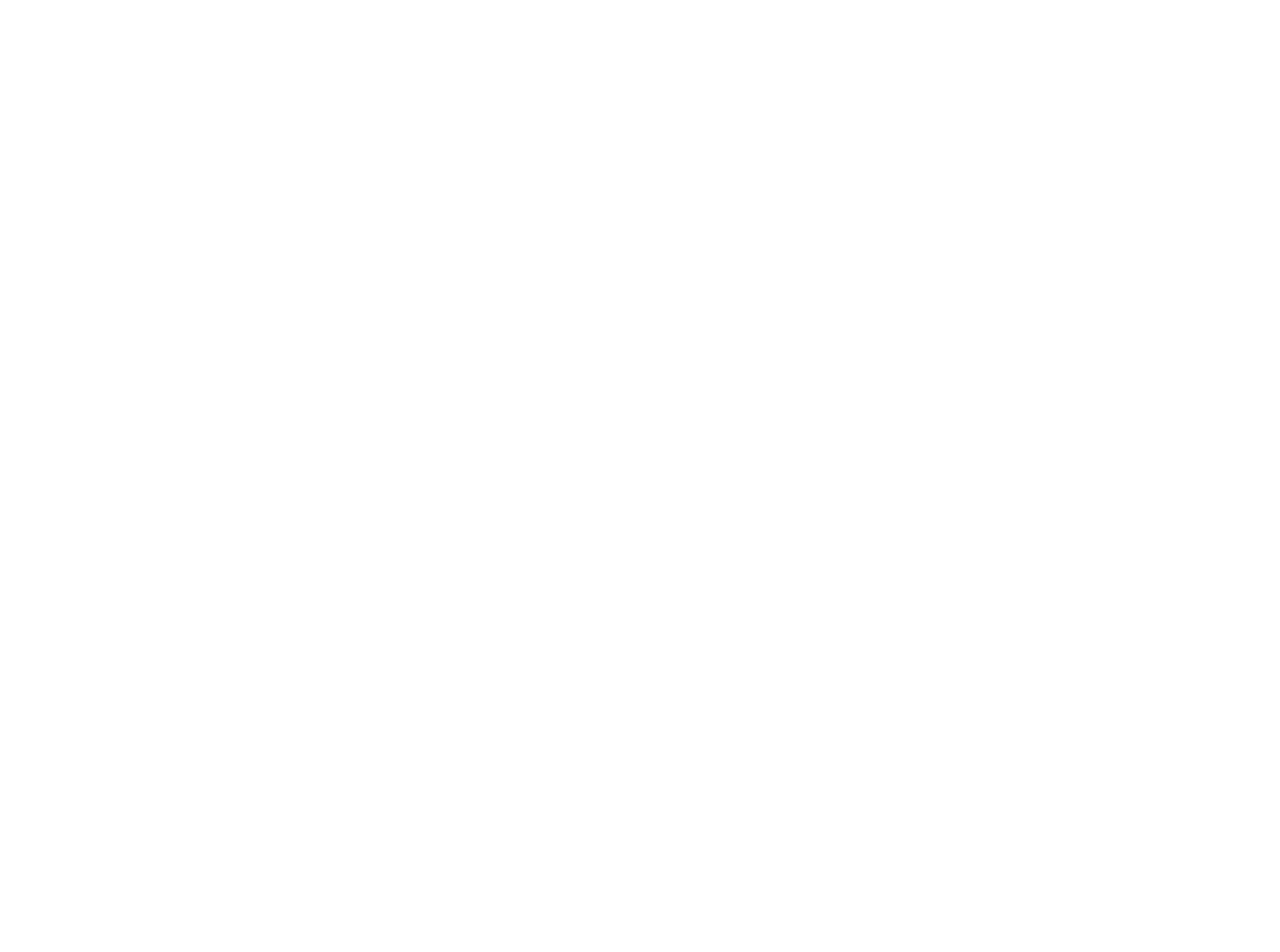
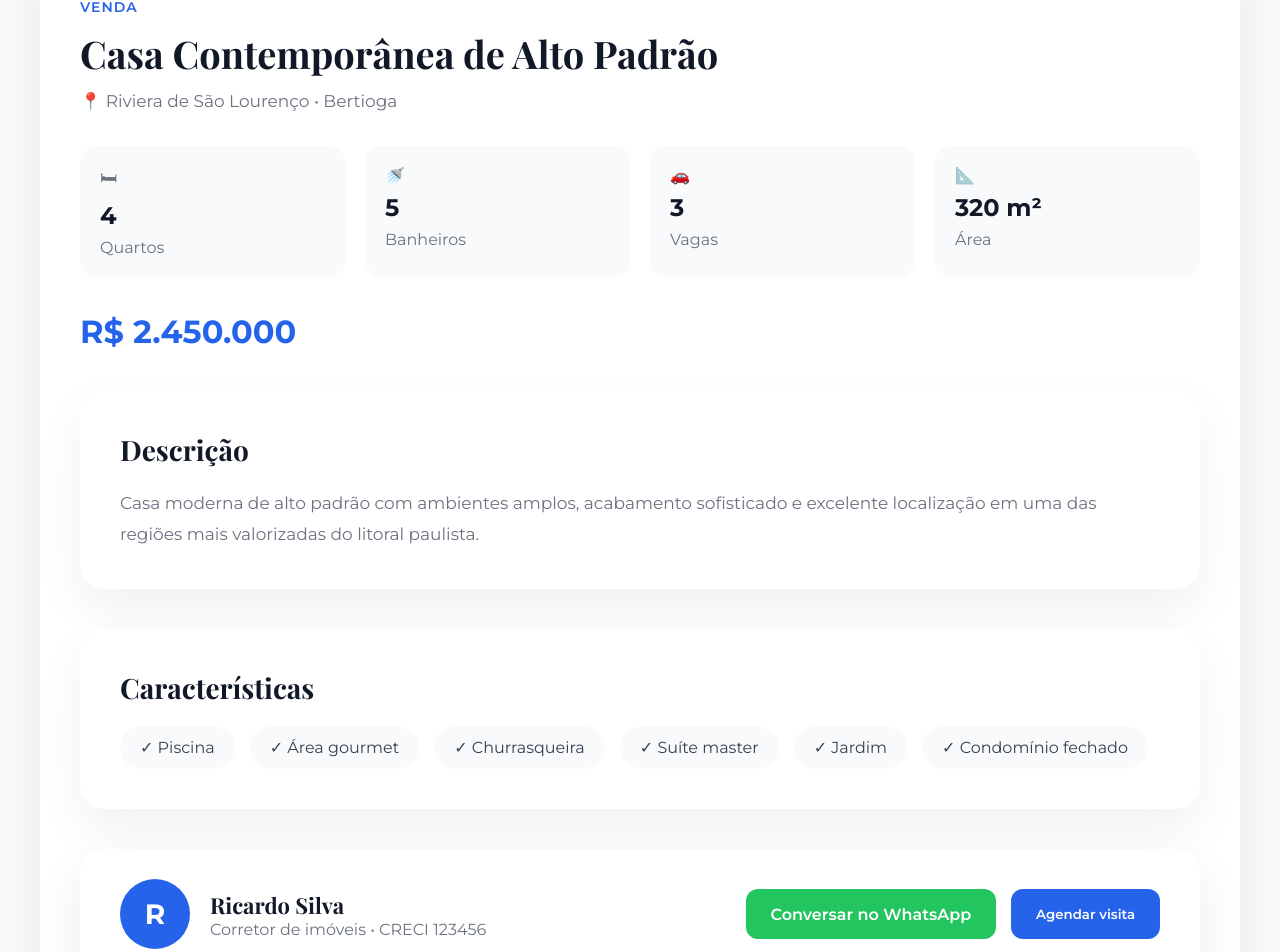
Before and after one commit to Domingos244/RD-imobi, a React (Vite) app: page /imoveis/1 in a window 1280 px wide. Shown: the part 1213-2165 px from the top of the page. Before the commit the page ends 1200 px from the top, so only its background shows below. Built offline with nearby package versions, Linux system fonts and the light colour scheme.

Commit message:
responsivo10

```diff
--- a/src/pages/PropertyDetails/index.tsx
+++ b/src/pages/PropertyDetails/index.tsx
@@ -25,23 +25,18 @@
 
 
   if (!property) {
-
     return (
       <main className="property-details">
-
-        <h1>
-          Imóvel não encontrado
-        </h1>
-
+        <h1>Imóvel não encontrado</h1>
       </main>
     );
-
   }
 
 
   return (
 
     <main className="property-details">
+
 
       <section className="gallery">
 
@@ -65,19 +60,15 @@
               key={index}
               src={image}
               alt={`Imagem ${index + 1}`}
-
               className={
                 selectedImage === image
                   ? "active"
                   : ""
               }
-
               onClick={() => setSelectedImage(image)}
-
             />
 
           ))}
-
 
         </div>
 
@@ -85,7 +76,181 @@
       </section>
 
 
-      {/* resto do seu código continua igual */}
+
+
+
+      <section className="property-info">
+
+
+        <div className="property-header">
+
+          <span>
+            {property.type}
+          </span>
+
+
+          <h1>
+            {property.title}
+          </h1>
+
+
+          <p className="location">
+            📍 {property.location}
+          </p>
+
+        </div>
+
+
+
+
+
+        <div className="property-details-grid">
+
+
+          <div>
+            🛏
+            <strong>{property.bedrooms}</strong>
+            Quartos
+          </div>
+
+
+          <div>
+            🚿
+            <strong>{property.bathrooms}</strong>
+            Banheiros
+          </div>
+
+
+          <div>
+            🚗
+            <strong>{property.garage}</strong>
+            Vagas
+          </div>
+
+
+          <div>
+            📐
+            <strong>{property.area}</strong>
+            Área
+          </div>
+
+
+        </div>
+
+
+
+
+
+        <div className="price">
+          {property.price}
+        </div>
+
+
+
+
+
+        <section className="description">
+
+          <h2>
+            Descrição
+          </h2>
+
+
+          <p>
+            {property.description}
+          </p>
+
+
+        </section>
+
+
+
+
+
+
+        <section className="features">
+
+          <h2>
+            Características
+          </h2>
+
+
+          <div className="features-list">
+
+            {property.features.map((feature) => (
+
+              <span key={feature}>
+                ✓ {feature}
+              </span>
+
+            ))}
+
+          </div>
+
+
+        </section>
+
+
+
+
+
+
+
+        <section className="contact-card">
+
+
+          <div className="agent-info">
+
+
+            <div className="agent-avatar">
+              R
+            </div>
+
+
+            <div>
+
+              <h3>
+                Ricardo Silva
+              </h3>
+
+
+              <p>
+                Corretor de imóveis • CRECI 123456
+              </p>
+
+            </div>
+
+
+          </div>
+
+
+
+
+
+          <div className="contact-actions">
+
+            <a
+              href="#"
+              className="whatsapp"
+            >
+              Conversar no WhatsApp
+            </a>
+
+
+            <button>
+              Agendar visita
+            </button>
+
+
+          </div>
+
+
+        </section>
+
+
+
+      </section>
+
 
     </main>
 
```
